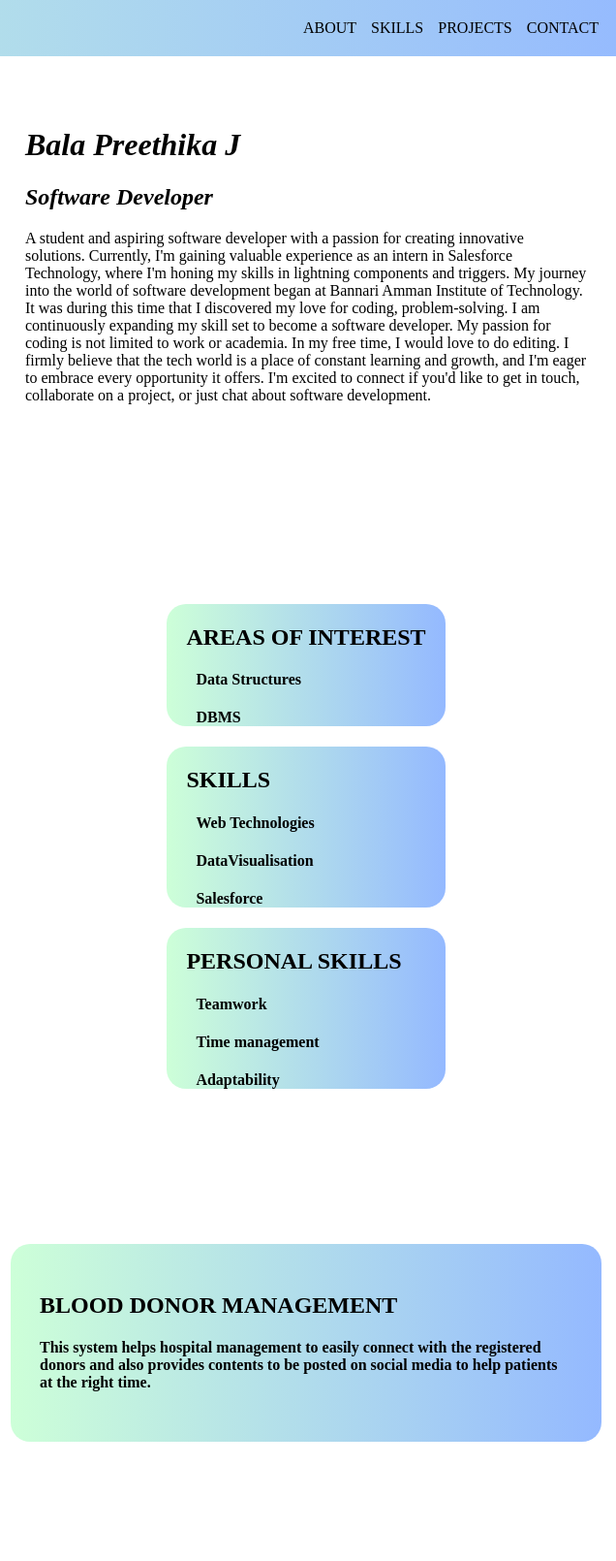
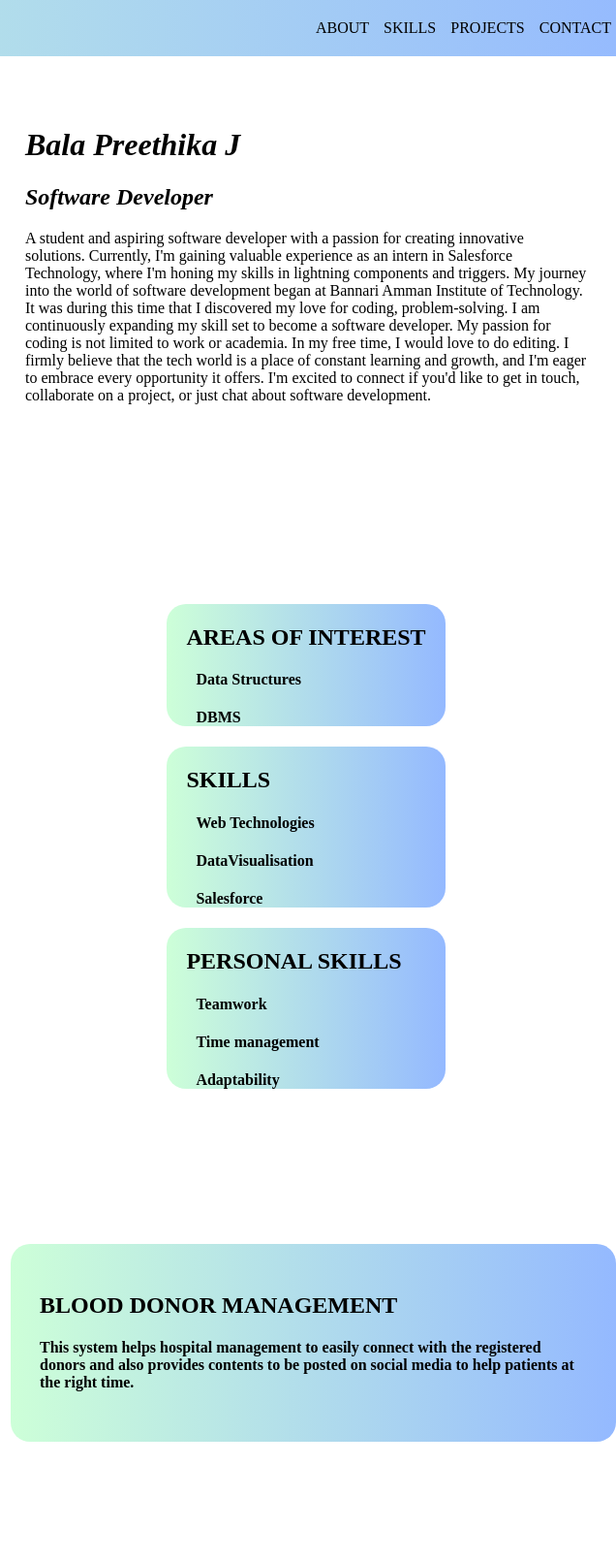
Before and after one commit to balapreethika/Portfolio, a plain HTML site: page index.html in a window 1280 px wide. Shown: the top 1610 px of the page at 97% size, 644-1280 px from the left. Drawn offline with Linux system fonts and the light colour scheme.

Commit message:
Update index.html

```diff
--- a/index.html
+++ b/index.html
@@ -10,7 +10,7 @@
 <body>
                                                                 <!--NAV BAR-->
     <ul>
-        <li><a href="#contact" style="margin-right:23px;">CONTACT</a></li>
+        <li><a href="#contact" style="margin-right:10px;">CONTACT</a></li>
         <li><a href="#project">PROJECTS</a></li>
         <li><a href="#skill">SKILLS</a></li>
         <li><a href="#about">ABOUT</a></li>
@@ -102,7 +102,7 @@
             </div>
         </a>
         <a href="https://github.com/balapreethika/blood-donor-management" target="_blank">
-            <div class="project" style="margin-right: 15px;">
+            <div class="project">
                 <h2>BLOOD DONOR MANAGEMENT</h2>
                 <h4>This system helps hospital management to easily connect with the registered donors and also provides contents to be posted on social media to help patients at the right time.</h4>
             </div>
@@ -115,7 +115,7 @@
                 <h2>CONTACT ME</h2>
             </div>
         </div>
-        <div class="grid-item" style="margin-right:20px;">
+        <div class="grid-item" >
             <i class="fa fa-phone" aria-hidden="true"  style="font-size:25px;"></i>
             <p style="display:inline;font-size:20px;">9865392511</p><br><br>
             <i class="fa fa-envelope" aria-hidden="true"  style="font-size:25px;"></i>
```
